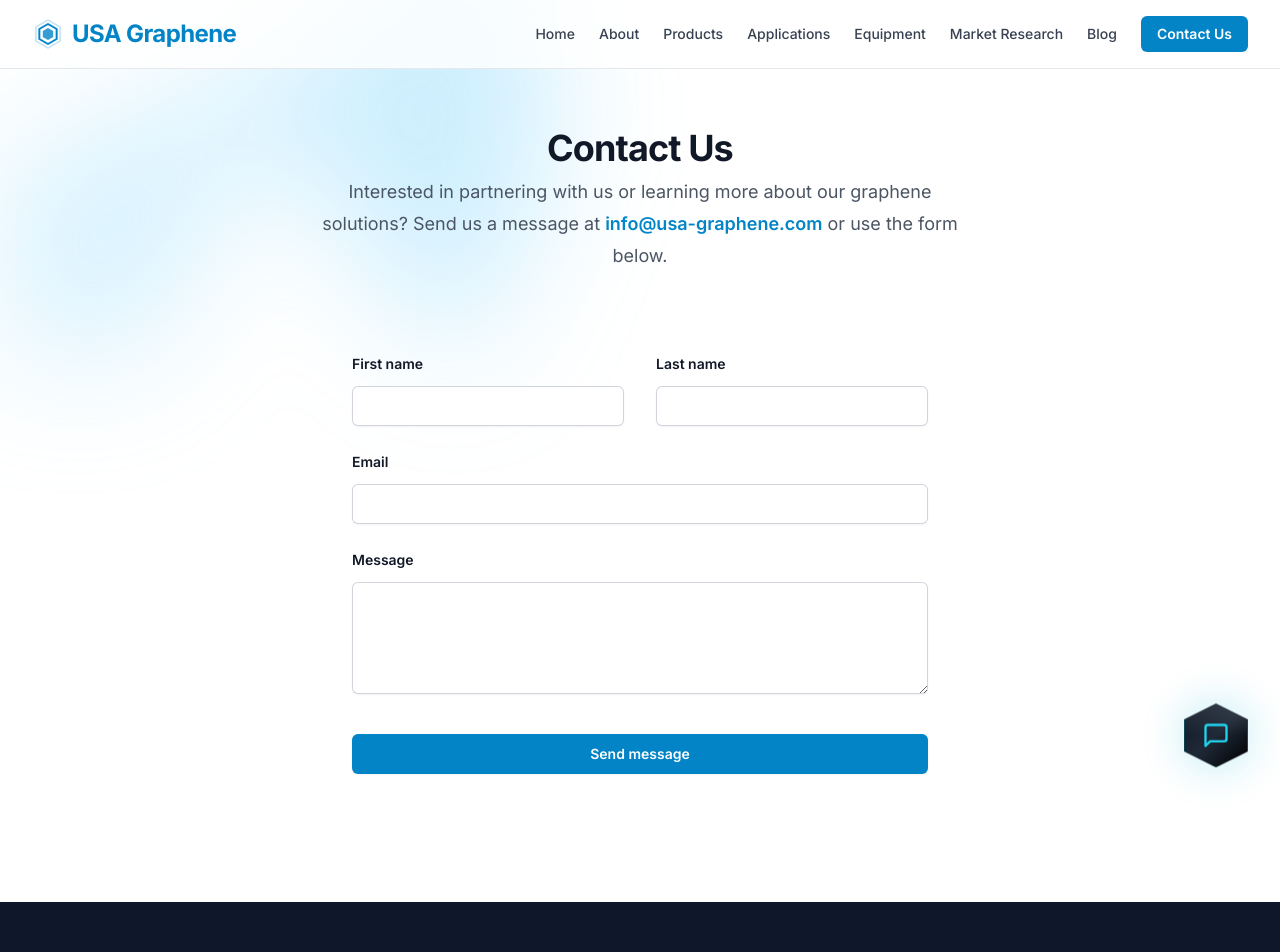
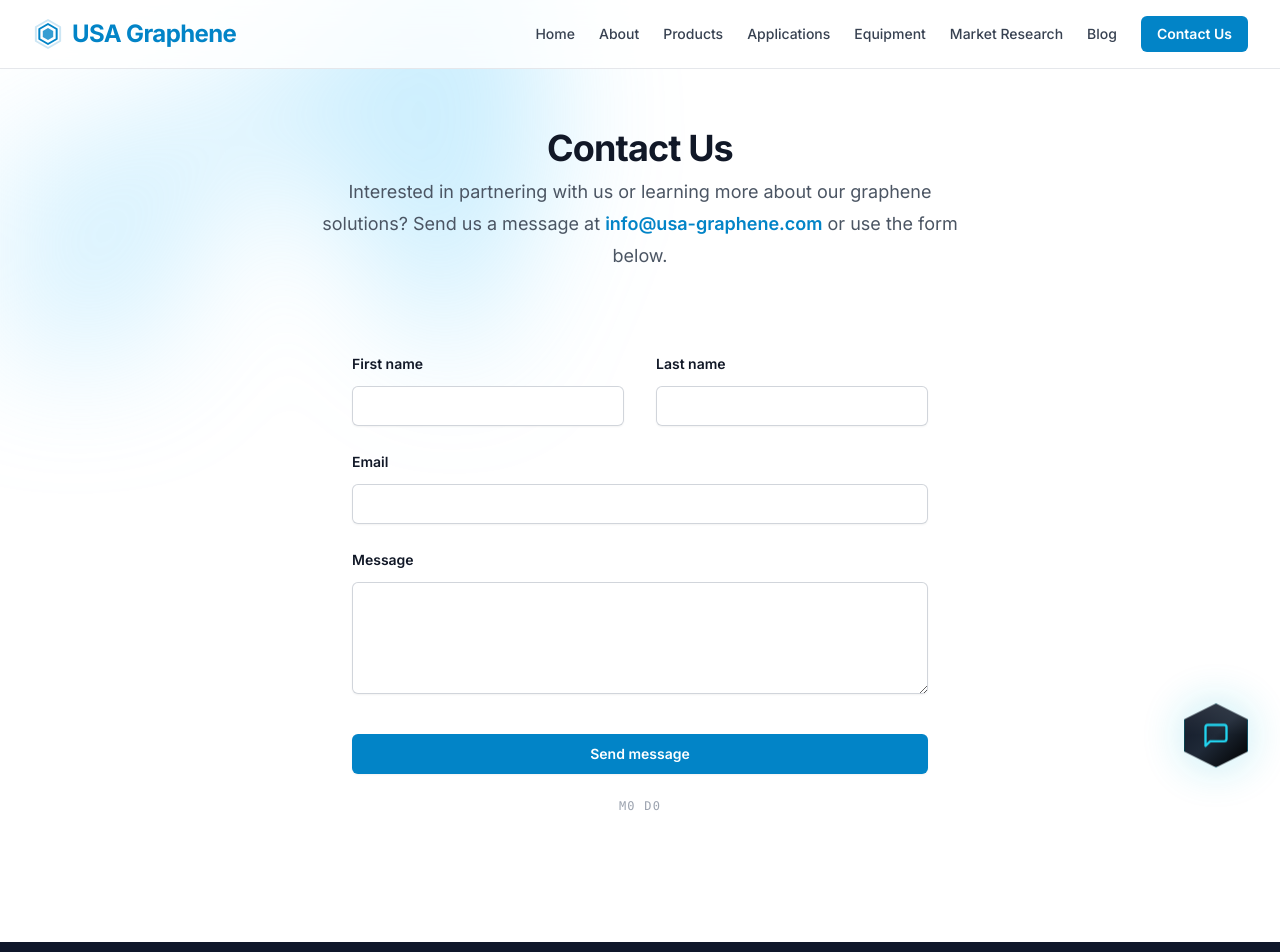
Before and after one commit to USA-graphene/website, a Next.js app: page /contact in a window 1280 px wide. Shown: the top 952 px of the page. Built offline with nearby package versions, Linux system fonts and the light colour scheme.

Commit message:
fix: always render visitor counter (remove conditional guard)

```diff
--- a/app/(site)/contact/page.tsx
+++ b/app/(site)/contact/page.tsx
@@ -133,11 +133,9 @@ export default async function Contact() {
                 </div>
 
                 {/* Visitor counter — no labels, just numbers */}
-                {(monthly > 0 || daily > 0) && (
-                    <p className="mt-6 text-center font-mono text-xs text-gray-400 tracking-widest select-none">
-                        M{monthly} D{daily}
-                    </p>
-                )}
+                <p className="mt-6 text-center font-mono text-xs text-gray-400 tracking-widest select-none">
+                    M{monthly} D{daily}
+                </p>
             </form>
         </div>
     )
```
